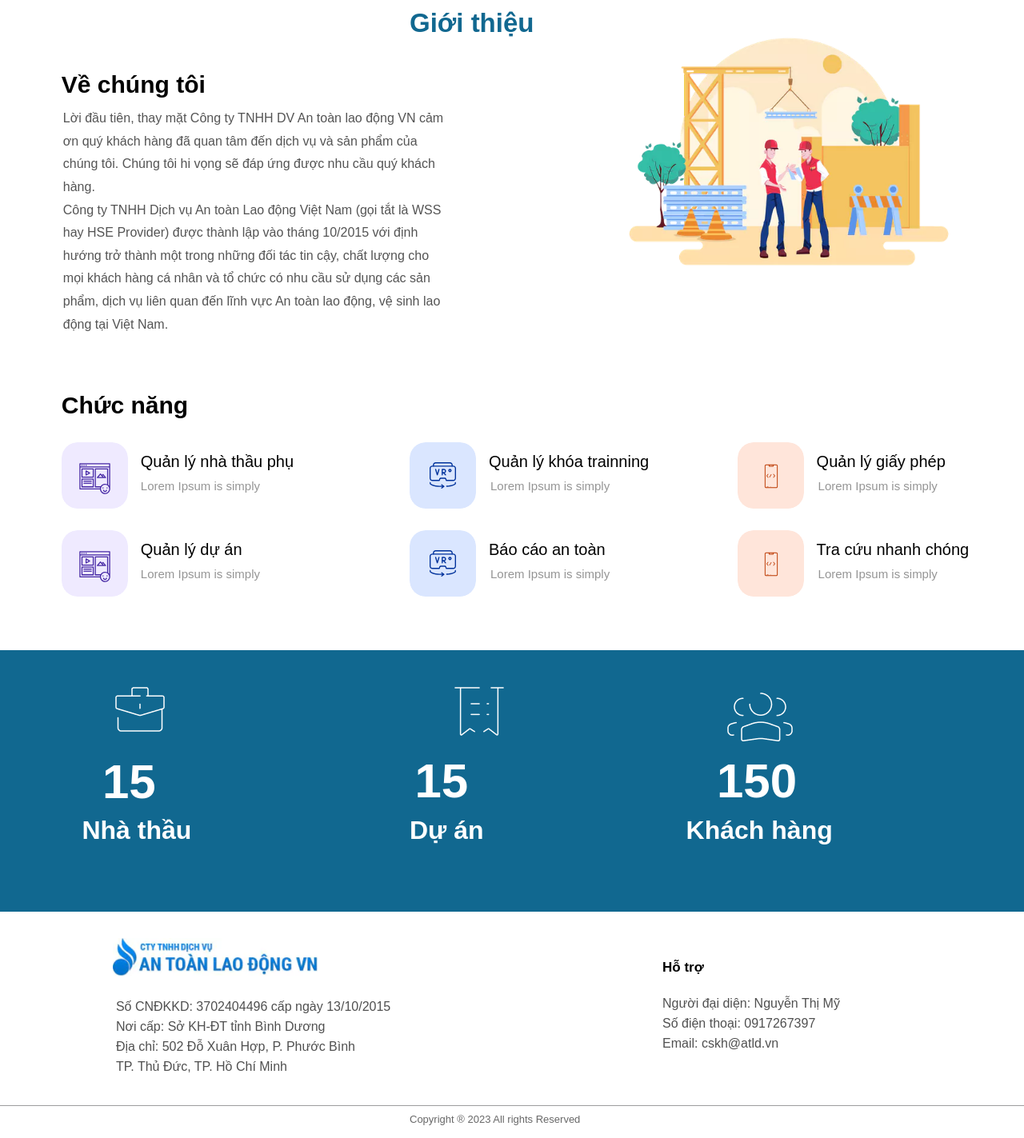
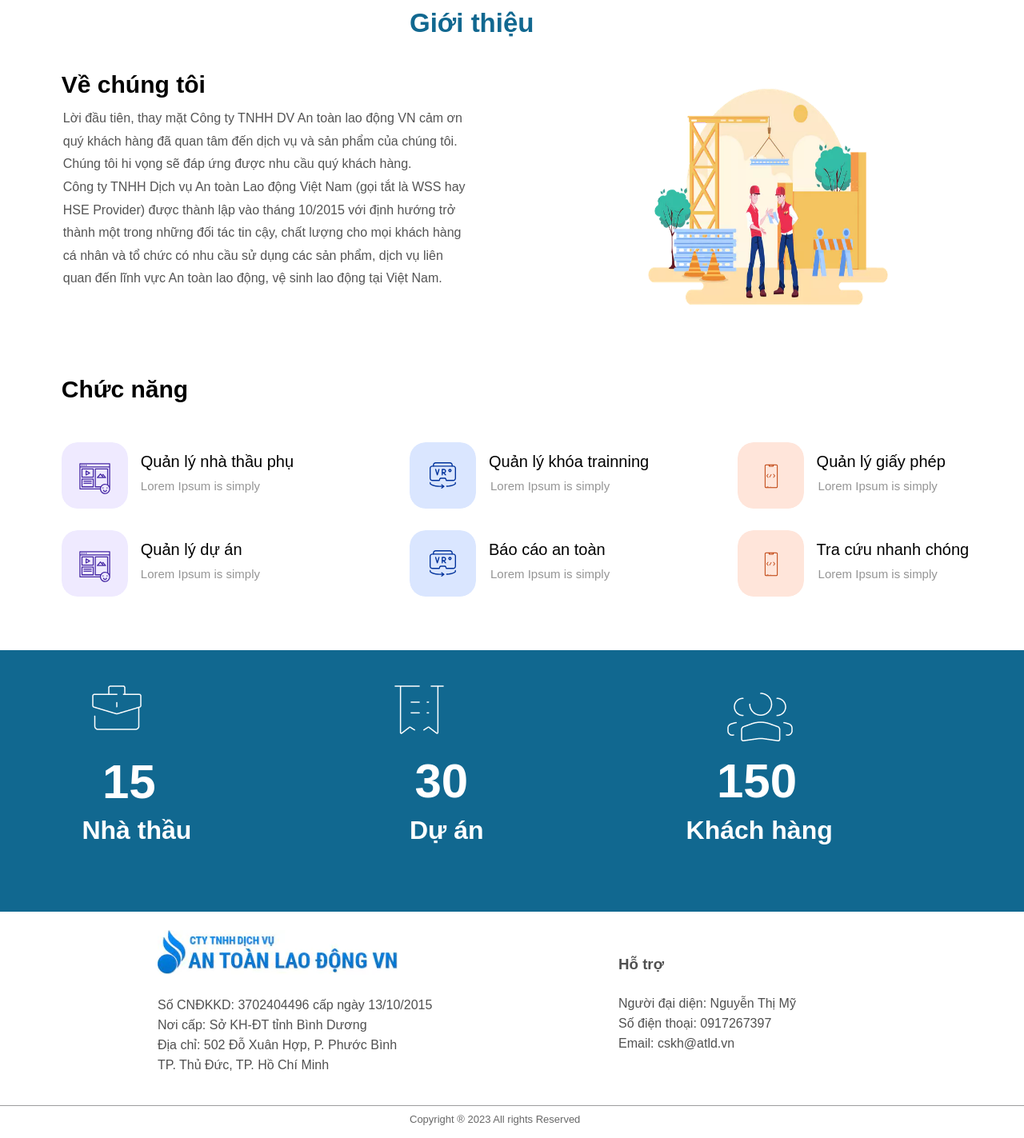
Before and after one commit to hoatruonghong/demo-safety-mainpage, a website built with Parcel: page index.html in a window 1280 px wide. Shown: the part 737-2160 px from the top of the page at 80% size. Built offline with nearby package versions, Linux system fonts and the light colour scheme.

Commit message:
update larger screen

```diff
--- a/index.css
+++ b/index.css
@@ -350,16 +350,17 @@ p
 .trangch-group71 {
   top: 0px;
   left: 5px;
-  width: 1265px;
+  width: 100%;
   height: 194px;
   display: flex;
   position: absolute;
   align-items: flex-start;
   flex-shrink: 1;
+
 }
 .trangch-text26 {
-  top: 50px;
-  left: 6%;
+  top: 20px;
+  left: 15%;
   color: rgba(80, 80, 80, 1);
   width: 372px;
   height: auto;
@@ -572,18 +573,18 @@ p
   text-decoration: none;
 }
 .trangch-group70 {
-  top: 0px;
+  top: 20px;
   left: 60%;
-  width: 282px;
-  height: 122.84137725830078px;
+  width: 100px;
+  height: 22.84137725830078px;
   display: flex;
   position: absolute;
   align-items: flex-start;
   flex-shrink: 1;
 }
 .trangch-text42 {
-  top: 46.31724166870117px;
-  left: 4.547473508864641e-13px;
+  top: 27%;
+  left: 60%;
   color: rgba(80, 80, 80, 1);
   width: 282px;
   height: auto;
@@ -688,18 +689,25 @@ p
 }
 .trangch-group101 {
   top: 800px;
-  left: 6%;
-  width: fit-content;
+  margin-left: 6%;
+  width: 40%;
   height: 377px;
   display: flex;
   position: absolute;
   align-items: flex-start;
   flex-shrink: 1;
+}
+.trangch-image3 {
+  top: 38%;
+  left: 60%;
+  width: 30%;
+  height: 15%;
+  position: absolute;
 }
 .trangch-group30 {
   top: 71px;
   left: 2px;
-  width: 476px;
+  width: 100%;
   height: 306px;
   display: flex;
   position: absolute;
@@ -709,7 +717,7 @@ p
 .trangch-group27 {
   top: 0px;
   left: 0px;
-  width: 476px;
+  width: 100%;
   height: 306px;
   display: flex;
   position: absolute;
@@ -719,7 +727,7 @@ p
 .trangch-group22 {
   top: 0px;
   left: 0px;
-  width: 476px;
+  width: 100%;
   height: 306px;
   display: flex;
   position: absolute;
@@ -763,7 +771,7 @@ p
   text-decoration: none;
 }
 .trangch-group105 {
-  top: 1220px;
+  top: 1200px;
   left: 6%;
   display: flex;
   position: absolute;
@@ -1287,6 +1295,7 @@ p
   position: absolute;
 }
 .trangch-frame33 {
+  margin: 0;
   top: 1550px;
   left: 0px;
   width: 100%;
@@ -1320,7 +1329,7 @@ p
 }
 .trangch-iconex-broken-receipt {
   top: 44px;
-  left: 35.5%;
+  left: 38.5%;
   width: 24px;
   height: 24px;
   display: flex;
@@ -1616,6 +1625,9 @@ p
   width: 20%;
   position: absolute;
 }
+.trangch-image10{
+  left: 40%;
+}
 .trangch-image4 {
   top: 36px;
   left: 59px;
@@ -1624,12 +1636,7 @@ p
   position: absolute;
   size: 18%;
 }
-.trangch-image3 {
-  top: 35%;
-  right: 3%;
-  width: 40%;
-  position: absolute;
-}
+
 
 /*customize*/
 .modal {
@@ -1671,8 +1678,25 @@ p
   cursor: pointer;
 }
 
+.info1{
+  width: 30%;
+  left: 5%;
+}
+.info2{
+  width: 30%;
+  left: 5%;
+}
+.info3{
+  width: 30%;
+  left: 5%;
+}
+
 /*======= Responsive =========*/
 @media screen and (max-width: 900px) {
+  .trangch-group101{
+    margin-right: 5%;
+    width: 90%;
+  }
   .trangch-rectangle119{
     visibility: hidden;
   }
@@ -1745,7 +1769,7 @@ p
     left: 45%;
   }
   .trangch-iconex-broken-receipt {
-    left: 18.5%;
+    left: 45%;
   }
 
   .trangch-text90{
@@ -1757,14 +1781,23 @@ p
   .trangch-users {
     left: 77%;
   }
-
+  .trangch-group71{
+    height: 345px;
+  }
   .trangch-text26{
-    left: 0;
+    left: 8%;
+  }
+  .trangch-text42 {
+    top: 62%;
+    left: 8%;
   }
 }
 
 @media screen and (min-width: 1400px) {
   .trangch-iconex-broken-receipt{
-    left: 37%;
-  }
-}
+    left: 40.5%;
+  }
+  .trangch-iconex-broken-case {
+    left: 10%;
+  }
+}
--- a/index.html
+++ b/index.html
@@ -104,12 +104,17 @@
 
 
           <div class="trangch-group84">
-            <div class="trangch-group73">
-              <div class="trangch-group72">
+
                 <div class="trangch-group71">
 
                   <span class="trangch-text26">
+                    <img
+                      alt="image13415"
+                      src="public/external/image13415-4gec-200h.png"
+                      class="trangch-image10"
+                    />
                     <span>
+                      <br>
                         Số CNĐKKD: 3702404496 cấp ngày 13/10/2015 <br>
                         Nơi cấp: Sở KH-ĐT tỉnh Bình Dương <br>
                         Địa chỉ: 502 Đỗ Xuân Hợp, P. Phước Bình <br>
@@ -117,8 +122,9 @@
                     </span>
                   </span>
 
-                  <div class="trangch-group70">
                     <span class="trangch-text42">
+                      <span><h3><b>Hỗ trợ</b></h3></span> <br>
+
                       <span>
                         <span>Người đại diện: Nguyễn Thị Mỹ</span>
                         <br />
@@ -127,11 +133,8 @@
                         <span>Email: cskh@atld.vn</span>
                       </span>
                     </span>
-                    <span class="trangch-text49"><b>Hỗ trợ</b></span>
                 </div>
-                </div>
-              </div>
-            </div>
+
 
             <span class="trangch-text51">
               <span>Copyright ® 2023 All rights Reserved</span>
@@ -171,9 +174,15 @@
               </div>
             </div>
             <span class="trangch-text58"><span>Về chúng tôi</span></span>
+
+
           </div>
 
-
+          <img
+          alt="image33415"
+          src="public/external/image33415-rd4-500h.png"
+          class="trangch-image3"
+        />
           <div class="trangch-group105">
             <span class="trangch-text60"><span>Chức năng</span></span>
           </div>
@@ -348,40 +357,29 @@
             </div>
           </div>
           <div class="trangch-frame33">
-            <div class="trangch-group1011">
-              <div class="trangch-group83"></div>
+                <div class="trangch-iconex-broken-case">
+                  <img src="./image/Case.png" alt="">
+                </div>
+                <span class="trangch-text86"><span>Nhà thầu</span></span>
+                <span class="trangch-text88"><span>15</span></span>
+
                 <div class="trangch-iconex-broken-receipt">
                   <img src="./image/Receipt.png" alt="icon-receipt" >
                 </div>
-              <div class="trangch-iconex-broken-case">
-                <img src="./image/Case.png" alt="">
-              </div>
-            </div>
-            <span class="trangch-text86"><span>Nhà thầu</span></span>
-            <span class="trangch-text88"><span>15</span></span>
+                <span class="trangch-text92"><span>30</span></span>
+                <span class="trangch-text96"><span>Dự án</span></span>
+
+
                 <span class="trangch-text90"><span>150</span></span>
-            <span class="trangch-text92"><span>15</span></span>
                 <span class="trangch-text94"><span>Khách hàng</span></span>
-            <span class="trangch-text96"><span>Dự án</span></span>
                 <div class="trangch-users">
                   <img src="./image/Users.png" alt="icon-users">
-            </div>
-            <div class="trangch-case">
-              <img src="./image/Case.png" alt="icon-c">
                 </div>
 
           </div>
 
-          <img
-            alt="image13415"
-            src="public/external/image13415-4gec-200h.png"
-            class="trangch-image1"
-          />
-          <img
-            alt="image33415"
-            src="public/external/image33415-rd4-500h.png"
-            class="trangch-image3"
-          />
+
+
         </div>
       </div>
 
```
Lines whose indentation alone changed are shown as unchanged.
